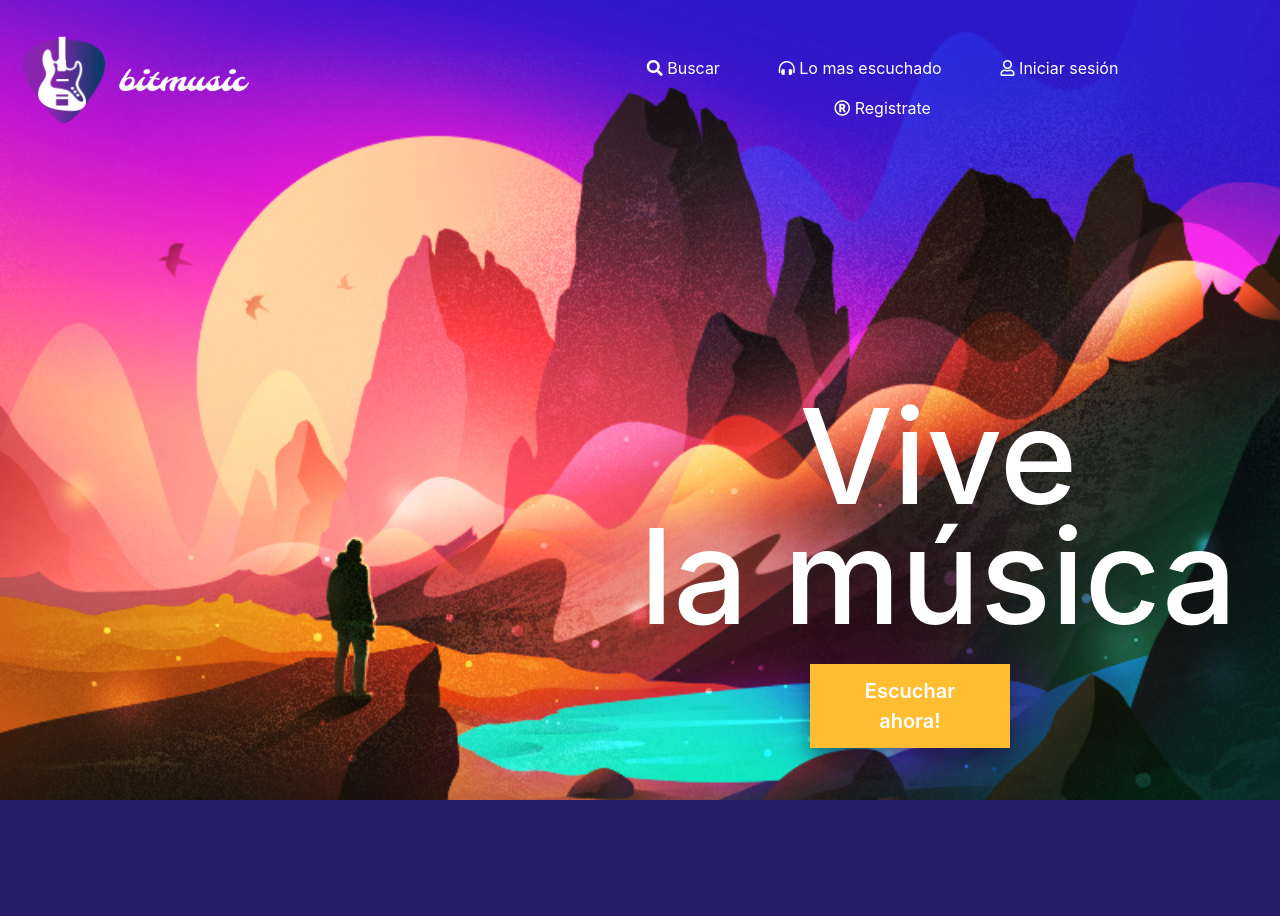
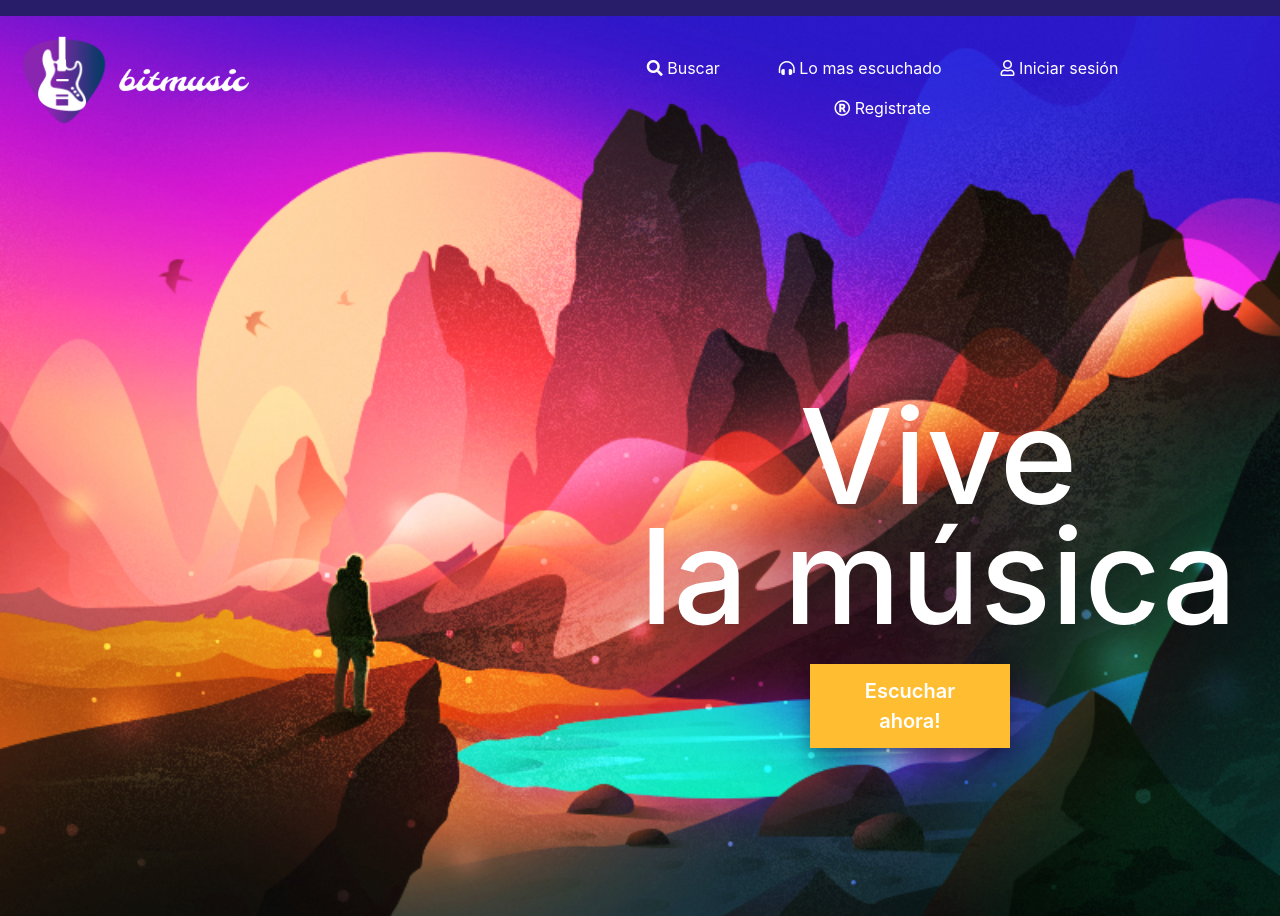
Before and after one commit to PaolaCuadros1/bitMusic, an Angular app: page / in a window 1280 px wide. Before the commit the page ends 800 px from the top, so only its background shows below. Built offline with nearby package versions, Linux system fonts and the light colour scheme.

Commit message:
Ajustado imagen del home.

```diff
--- a/src/app/components/main/main.component.html
+++ b/src/app/components/main/main.component.html
@@ -1,7 +1,4 @@
-
-
-
-      <div >
+<div class="imagen">
   <div class="text-main">
     <h1>Vive</h1>
     <h1>la música</h1>
--- a/src/app/components/menu/menu.component.html
+++ b/src/app/components/menu/menu.component.html
@@ -1,4 +1,4 @@
-<div class="imagen">
+<div>
   <a class="nav-link logo-menu" routerLink="/">
     <img src="/assets/images/icono.png" style="width: 20%;" alt="" srcset="">
     <img src="/assets/images/logo1.png" style="width: 30%;" alt="" srcset="">
--- a/src/styles/styles.css
+++ b/src/styles/styles.css
@@ -8,11 +8,11 @@ body {
 
 }
 .imagen{
-
+  margin-top: -160px;
   background-image: url("../assets/images/scenery_illustration.png");
   background-repeat: no-repeat;
   background-size: cover;
-  height: 800px;
+  height: 900px;
 }
 
 a{
```
Lines whose indentation alone changed are shown as unchanged.
